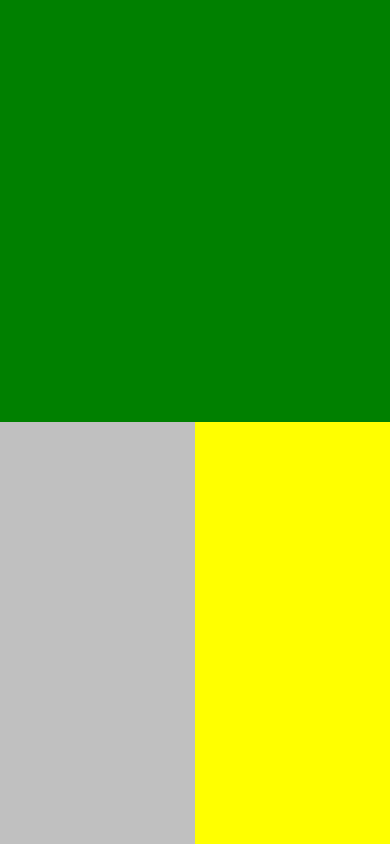
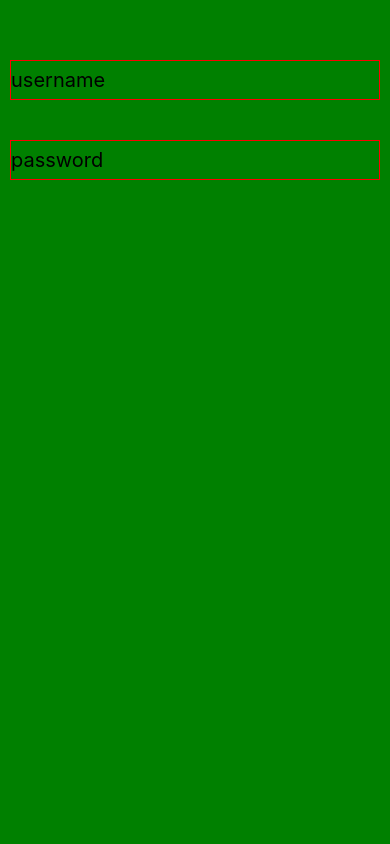
Before and after one commit to Denaindra/React-Native-App, a React Native app in the folder ReactNativeSampleApp/: screen / in a window 390 px wide. Built offline with nearby package versions, Linux system fonts and the light colour scheme.

Commit message:
add text blos configuration

```diff
--- a/ReactNativeSampleApp/App.js
+++ b/ReactNativeSampleApp/App.js
@@ -4,24 +4,47 @@
  import{
    StyleSheet,
    Text,
+   Label,
+   TextInput,
    View
  }from 'react-native'
 
 export default class App extends Component{
+
+  state = {
+    userName: '',
+    password: ''
+ }
+
+ handleEmail = (text) => {
+  this.setState({ userName: text })
+  console.log(text)
+
+}
+handlePassword = (text) => {
+  this.setState({ password: text })
+  console.log(text)
+}
+
   render(){
     return(
       <View style={style.container}>
-          <View style={style.flex1}>
+        <View >
+            <Text style={style.UserFeild}>{this.state.userName}</Text>
+        </View>
+          <TextInput style={style.textInput}
+          placeholder='username'
 
-          </View>
-          <View style={style.flex2}>
-          <View style={style.flex2_1}>
+          onChangeText = {this.handleEmail}
+          />
 
-           </View>
-           <View style={style.flex2_2}>
+          <TextInput style={style.textInput}
+          secureTextEntry='true'
+          onChangeText = {this.handlePassword}
+          placeholder='password'
 
-           </View>
-           </View>
+          />
+
       </View>
     )
   }
@@ -30,28 +53,29 @@ export default class App extends Component{
 const style = StyleSheet.create({
   container: {
     flex:1,
-    backgroundColor:'yellow'
+    backgroundColor:'green'
 
   },
-  flex1:{
-     flex:1,
-     backgroundColor:'green'
+  UserFeild:{
+   fontSize:30,
+   textAlign:'center',
+   marginTop:20,
+   fontWeight:'bold',
+
   },
-  flex2:{
-    flex:1,
-    flexDirection:'row',
-    backgroundColor:'purple'
-  },
-  flex2_1:{
-    flex:1,
-    backgroundColor:'#C0C0C0'
-  },
-  flex2_2:{
-    flex:1,
-    backgroundColor:'yellow'
+  textInput:{
+    marginTop:40,
+    marginRight:10,
+    marginLeft:10,
+    borderColor:'red',
+     height:40,
+     fontSize:20,
+     borderWidth: 1
+
   },
   text:{
-
+     fontSize:50,
+     fontWeight:'bold',
   }
 });
 
```
